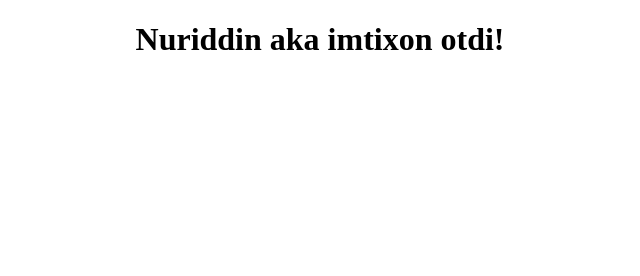
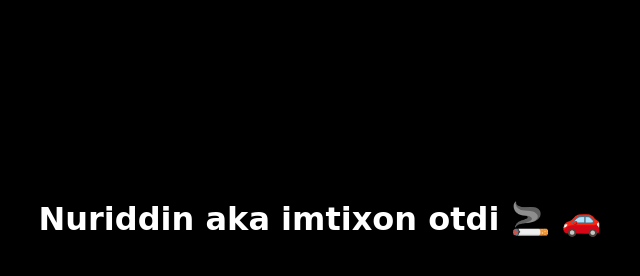
Before and after one commit to Nurillo6/N70-2-dars, a plain HTML site: page index.html in a window 1280 px wide. Shown: the whole page, without its empty margins (320-960 px from the left). Drawn offline with Linux system fonts and the light colour scheme.

Commit message:
Add styles

```diff
--- a/css/main.css
+++ b/css/main.css
@@ -1,5 +1,10 @@
-
+body{
+    background-color: black;
+}
 
 h1{
     text-align: center;
+    color: white;
+    font-family: cursive;
+    margin-top: 200px;
 }
--- a/index.html
+++ b/index.html
@@ -7,6 +7,6 @@
     <title>2-dars</title>
 </head>
 <body>
-    <h1>Nuriddin aka imtixon otdi!</h1>
+    <h1>Nuriddin aka imtixon otdi 🚬 🚗</h1>
 </body>
 </html>
```
